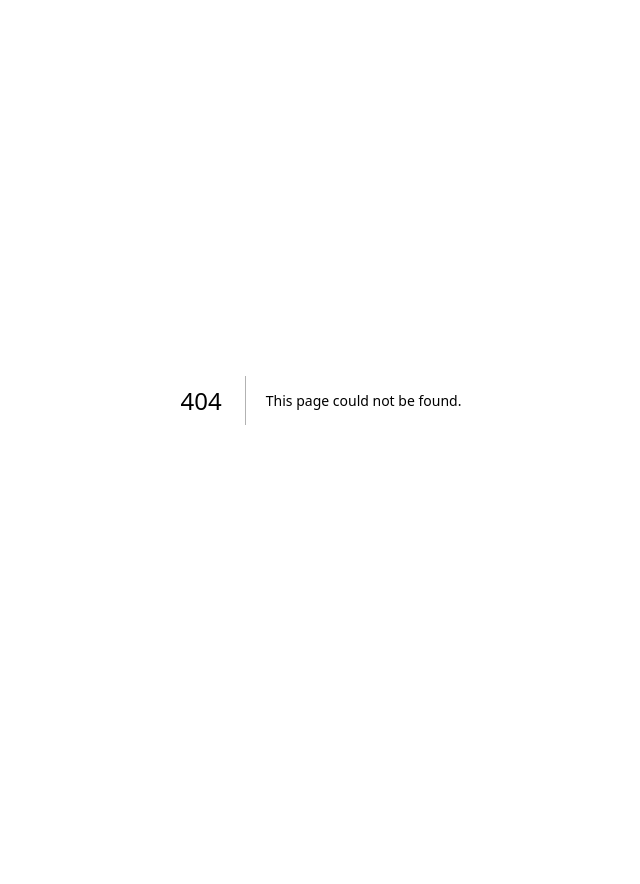
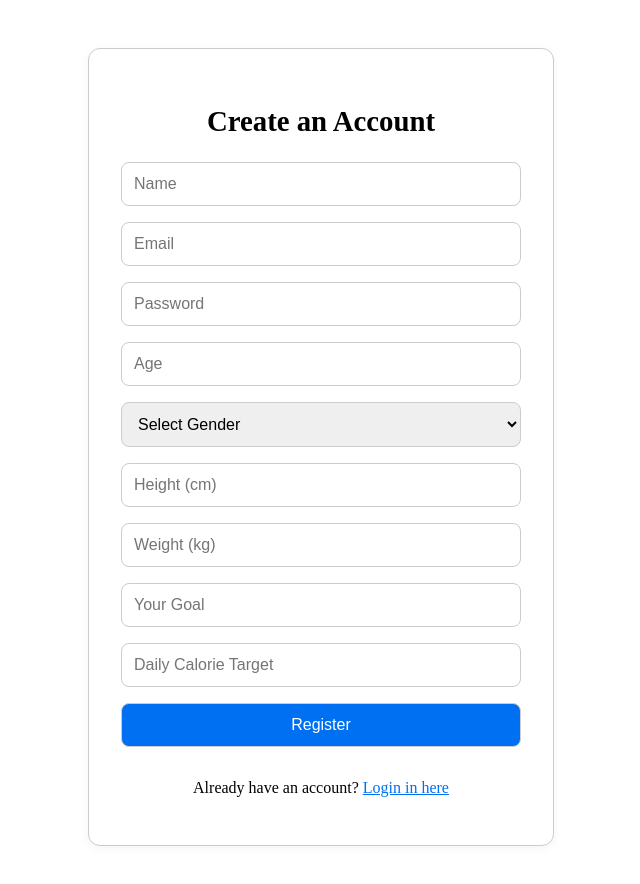
Before and after one commit to Ronit-06/fitly, a Next.js app: page /signup in a window 1280 px wide. Before the commit this address had no page. Shown: the top 884 px of the page, without its empty margins (319-959 px from the left). Before the commit the page ends 800 px from the top, so only its background shows below. Built offline with nearby package versions, Linux system fonts and the light colour scheme.

Commit message:
login and signup pages setup

```diff
--- /dev/null
+++ b/app/signup/page.tsx
@@ -0,0 +1,79 @@
+"use client";
+
+import { useState } from "react";
+import { useRouter } from "next/navigation";
+import '../styles/globals.css';
+import { signIn } from "next-auth/react";
+import Link from "next/link";
+
+export default function SignupPage() {
+    const router = useRouter();
+    const [errorMessage, setErrorMessage] = useState("");
+
+    { errorMessage && <p className="error-text">{errorMessage}</p> }
+
+    const [formData, setFormData] = useState({
+        name: "",
+        email: "",
+        password: "",
+        age: "",
+        gender: "",
+        height: "",
+        weight: "",
+        goal: "",
+        calorieTarget: ""
+    });
+
+    const handleChange = (e: React.ChangeEvent<HTMLInputElement | HTMLSelectElement>) => {
+        setFormData({ ...formData, [e.target.name]: e.target.value });
+    };
+
+    const handleSubmit = async (e: React.FormEvent) => {
+        e.preventDefault();
+
+        const res = await fetch("http://localhost:3000/api/register", {
+            method: "POST",
+            headers: { "Content-Type": "application/json" },
+            body: JSON.stringify(formData), // include all fields
+        });
+
+        if (res.ok) {
+            // Automatically sign in
+            await signIn("credentials", {
+                email: formData.email,
+                password: formData.password,
+                redirect: true,
+                callbackUrl: "/dashboard"
+            });
+        } else {
+            const error = await res.json();
+            setErrorMessage(error.message || "Failed to register.");
+        }
+    };
+
+    return (
+        <div className="signup-container">
+            <h2 className="signup-title">Create an Account</h2>
+            <form onSubmit={handleSubmit} className="signup-form">
+                <input type="text" name="name" placeholder="Name" value={formData.name} onChange={handleChange} required />
+                <input type="email" name="email" placeholder="Email" value={formData.email} onChange={handleChange} required />
+                <input type="password" name="password" placeholder="Password" value={formData.password} onChange={handleChange} required />
+                <input type="number" name="age" placeholder="Age" value={formData.age} onChange={handleChange} required />
+                <select name="gender" value={formData.gender} onChange={handleChange} required>
+                    <option value="">Select Gender</option>
+                    <option value="male">Male</option>
+                    <option value="female">Female</option>
+                    <option value="other">Other</option>
+                </select>
+                <input type="number" name="height" placeholder="Height (cm)" value={formData.height} onChange={handleChange} required />
+                <input type="number" name="weight" placeholder="Weight (kg)" value={formData.weight} onChange={handleChange} required />
+                <input type="text" name="goal" placeholder="Your Goal" value={formData.goal} onChange={handleChange} required />
+                <input type="number" name="calorieTarget" placeholder="Daily Calorie Target" value={formData.calorieTarget} onChange={handleChange} required />
+                <button type="submit">Register</button>
+                <p className="login-link">
+                    Already have an account? <Link href="/login">Login in here</Link>
+                </p>
+            </form>
+        </div>
+    );
+}
--- a/app/styles/globals.css
+++ b/app/styles/globals.css
@@ -312,3 +312,109 @@ button {
   flex-wrap: wrap;
   gap: 0.5rem;
 }
+
+.login-container {
+  max-width: 400px;
+  margin: 4rem auto;
+  padding: 2rem;
+  border: 1px solid #ddd;
+  border-radius: 12px;
+  box-shadow: 0 4px 10px rgba(0, 0, 0, 0.06);
+  background-color: #fff;
+}
+
+.login-title {
+  text-align: center;
+  font-size: 2rem;
+  margin-bottom: 2rem;
+  color: #333;
+}
+
+.login-form {
+  display: flex;
+  flex-direction: column;
+  gap: 1rem;
+}
+
+.login-label {
+  font-weight: 600;
+  color: #555;
+}
+
+.login-input {
+  padding: 0.75rem;
+  border-radius: 8px;
+  border: 1px solid #ccc;
+  font-size: 1rem;
+}
+
+.login-button {
+  padding: 0.75rem;
+  background-color: #0070f3;
+  color: white;
+  font-weight: 600;
+  border: none;
+  border-radius: 8px;
+  cursor: pointer;
+  transition: background-color 0.3s ease;
+}
+
+.login-button:hover {
+  background-color: #005bb5;
+}
+
+.signup-container {
+  max-width: 400px;
+  margin: 3rem auto;
+  padding: 2rem;
+  border: 1px solid #ccc;
+  border-radius: 12px;
+  background-color: #fff;
+  box-shadow: 0 2px 10px rgba(0, 0, 0, 0.05);
+}
+
+.signup-title {
+  text-align: center;
+  margin-bottom: 1.5rem;
+  font-size: 1.8rem;
+}
+
+.signup-form {
+  display: flex;
+  flex-direction: column;
+  gap: 1rem;
+}
+
+.signup-form input,
+.signup-form select,
+.signup-form button {
+  padding: 0.75rem;
+  font-size: 1rem;
+  border: 1px solid #ccc;
+  border-radius: 8px;
+}
+
+.signup-form button {
+  background-color: #0070f3;
+  color: white;
+  cursor: pointer;
+  transition: background 0.3s ease;
+}
+
+.signup-form button:hover {
+  background-color: #005ecb;
+}
+
+.error-text {
+    color: red;
+    margin-top: 0.5rem;
+}
+
+.login-link {
+    margin-top: 1rem;
+    text-align: center;
+}
+.login-link a {
+    color: #0070f3;
+    text-decoration: underline;
+}
```
Also changed, not shown: app/dashboard/settings/page.tsx (+11 -3 lines), app/login/page.tsx (+27 -18 lines).
